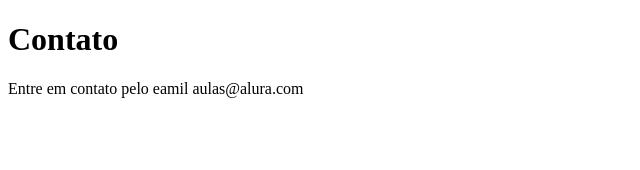
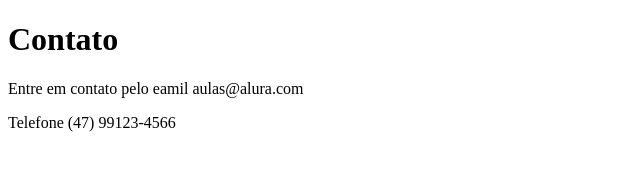
Before and after one commit to cristinadeccher/Alura_QA_Automation, a plain HTML site: page contato.html in a window 1280 px wide. Shown: the whole page, without its empty margins (0-640 px from the left). Drawn offline with Linux system fonts and the light colour scheme.

Commit message:
Telefone

```diff
--- a/contato.html
+++ b/contato.html
@@ -9,5 +9,6 @@
 <body>
     <h1>Contato</h1>
     <p>Entre em contato pelo eamil aulas@alura.com</p>
+    <p>Telefone (47) 99123-4566</p>
 </body>
 </html>
```
